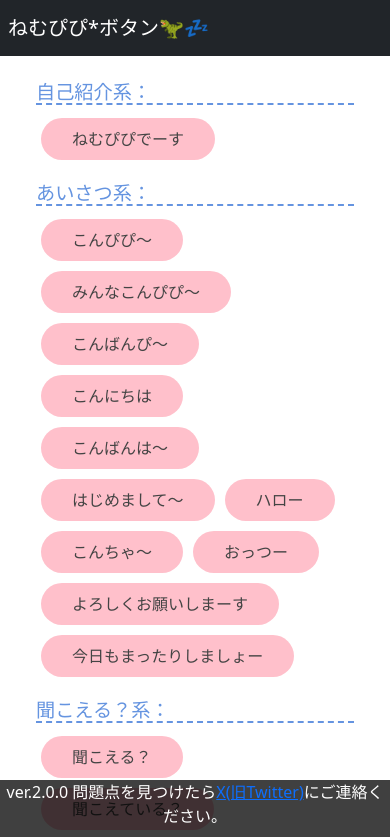
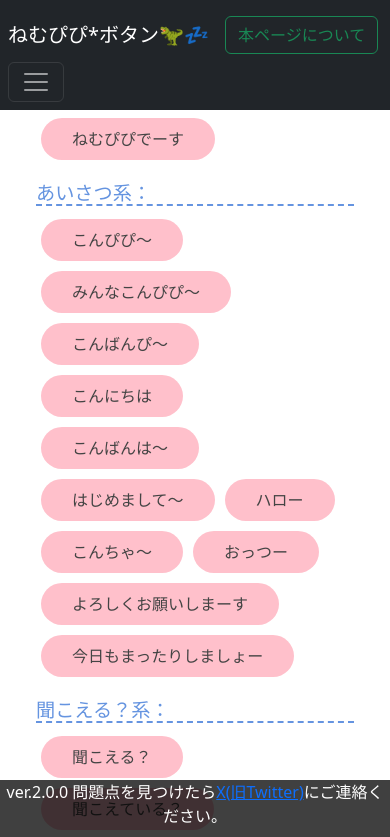
Before and after one commit to bonga-bon-bonga/nemupipi-button, a plain HTML site: page index.html in a window 390 px wide. Shown: the top 837 px of the page. Drawn offline with nearby package versions, Linux system fonts and the light colour scheme.

Commit message:
スマホ表示時にナビゲーションバー上の項目が隠れてしまう事象の修正

```diff
--- a/index.html
+++ b/index.html
@@ -133,8 +133,11 @@
 <body>
     <nav class="navbar navbar-expand-md navbar-dark bg-dark fixed-top">
         <a class="navbar-brand" href="#">ねむぴぴ*ボタン🦖💤</a>
+        <button type="button" class="btn btn-outline-success my-2 my-sm-0 me-auto" data-bs-toggle="modal" data-bs-target="#informationModal">本ページについて</button>
+        <button class="navbar-toggler" type="button" data-bs-toggle="collapse" data-bs-target="#navbarCollapse" aria-controls="navbarCollapse" aria-expanded="false" aria-label="Toggle navigation">
+            <span class="navbar-toggler-icon"></span>
+        </button>
         <div class="collapse navbar-collapse" id="navbarCollapse">
-            <button type="button" class="btn btn-outline-success my-2 my-sm-0" data-bs-toggle="modal" data-bs-target="#informationModal">本ページについて</button>
             <div class="ms-auto mt-md-0">
                 <label class="text-white">編集モード：<input type="checkbox" id="edit-switch"></label>
             </div>
```
